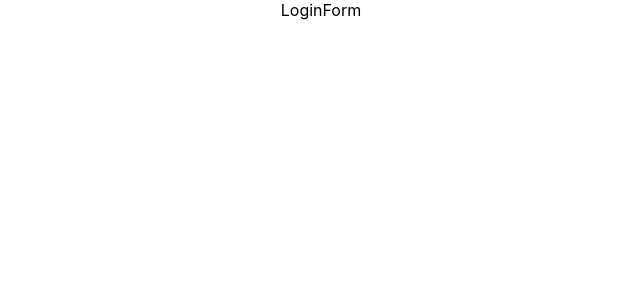
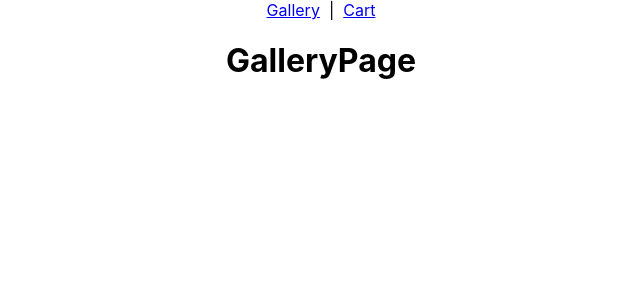
Before and after one commit to hhkbhamza/Sneakers-App, a React (Create React App) app: page /gallery in a window 1280 px wide. Shown: the top 300 px of the page, without its empty margins (319-959 px from the left). Built offline with nearby package versions, Linux system fonts and the light colour scheme.

Commit message:
Connected to Mongo

```diff
--- a/package.json
+++ b/package.json
@@ -7,10 +7,13 @@
     "@testing-library/jest-dom": "^5.16.5",
     "@testing-library/react": "^13.4.0",
     "@testing-library/user-event": "^13.5.0",
+    "dotenv": "^16.0.3",
     "express": "^4.18.2",
+    "mongoose": "^6.8.2",
     "morgan": "^1.10.0",
     "react": "^18.2.0",
     "react-dom": "^18.2.0",
+    "react-router-dom": "^6.6.1",
     "react-scripts": "5.0.1",
     "serve-favicon": "^2.5.0",
     "web-vitals": "^2.1.4"
--- a/server.js
+++ b/server.js
@@ -2,6 +2,8 @@ const express = require('express');
 const path = require('path');
 const favicon = require('serve-favicon');
 const logger = require('morgan');
+require('dotenv').config();
+require('./config/database');
 
 const app = express();
 
--- a/src/App.js
+++ b/src/App.js
@@ -1,18 +1,28 @@
-import logo from './logo.svg';
-import './App.css';
-import LoginForm from './components/LoginForm';
-import SignUpForm from './components/SignUpForm';
-import NavBar from './components/NavBar';
-import { useState } from 'react';
+import "./App.css";
+import { useState } from "react";
+import GalleryPage from "./pages/GalleryPage";
+import AuthPage from "./pages/AuthPage";
+import CartPage from "./pages/CartPage";
+import { Routes, Route } from "react-router-dom";
+import NavBar from "./components/NavBar";
 
 function App() {
-  const [user, setUser] = useState(null)
-
+  const [user, setUser] = useState({});
 
   return (
-    <div className="App">
-      <LoginForm />
-    </div>
+    <main className="App">
+      {user ? (
+        <>
+          <NavBar />
+          <Routes>
+            <Route path="/gallery/cart" element={<CartPage />} />
+            <Route path="/gallery" element={<GalleryPage />} />
+          </Routes>
+        </>
+      ) : (
+        <AuthPage />
+      )}
+    </main>
   );
 }
 
--- a/src/components/LoginForm.js
+++ /dev/null
@@ -1,10 +0,0 @@
-import React from 'react'
-
-function LoginForm() {
-  return (
-    <div>LoginForm</div>
-    // <button>Login</button>
-  )
-}
-
-export default LoginForm
--- a/src/components/NavBar.js
+++ b/src/components/NavBar.js
@@ -1,9 +1,13 @@
-import React from 'react'
+import { Link } from "react-router-dom";
 
-function NavBar() {
+function NavBar(props) {
   return (
-    <div>NavBar</div>
-  )
+    <nav>
+      <Link to="/gallery">Gallery</Link>
+      &nbsp; | &nbsp;
+      <Link to="/gallery/cart">Cart</Link>
+    </nav>
+  );
 }
 
-export default NavBar
+export default NavBar;
--- a/src/components/SignUpForm.js
+++ /dev/null
@@ -1,9 +0,0 @@
-import React from 'react'
-
-function SignUpForm() {
-  return (
-    <div>SignUpForm</div>
-  )
-}
-
-export default SignUpForm
--- a/src/index.js
+++ b/src/index.js
@@ -1,13 +1,16 @@
-import React from 'react';
-import ReactDOM from 'react-dom/client';
-import './index.css';
-import App from './App';
-import reportWebVitals from './reportWebVitals';
+import React from "react";
+import ReactDOM from "react-dom/client";
+import "./index.css";
+import App from "./App";
+import reportWebVitals from "./reportWebVitals";
+import { BrowserRouter as Router } from "react-router-dom";
 
-const root = ReactDOM.createRoot(document.getElementById('root'));
+const root = ReactDOM.createRoot(document.getElementById("root"));
 root.render(
   <React.StrictMode>
-    <App />
+    <Router>
+      <App />
+    </Router>
   </React.StrictMode>
 );
 
--- /dev/null
+++ b/src/pages/AuthPage.js
@@ -0,0 +1,7 @@
+function AuthPage() {
+  return (
+    <h1>AuthPage</h1>
+  )
+}
+
+export default AuthPage
--- /dev/null
+++ b/src/pages/CartPage.js
@@ -0,0 +1,7 @@
+function CartPage() {
+  return (
+    <h1>CartPage</h1>
+  )
+}
+
+export default CartPage
--- /dev/null
+++ b/src/pages/GalleryPage.js
@@ -0,0 +1,7 @@
+function GalleryPage() {
+  return (
+    <h1>GalleryPage</h1>
+  )
+}
+
+export default GalleryPage
```
Also changed, not shown: config/database.js (added, +9 -0 lines), 2 other files (tests, documents, lock files or other folders).
